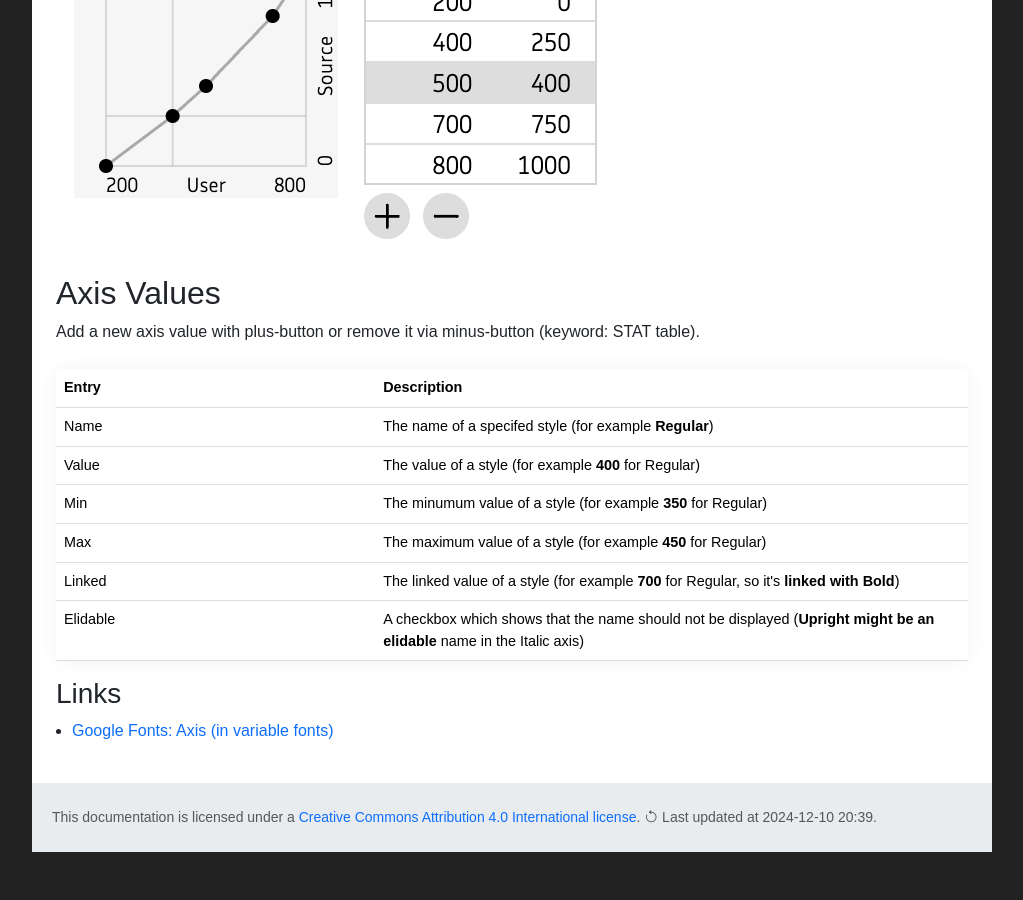
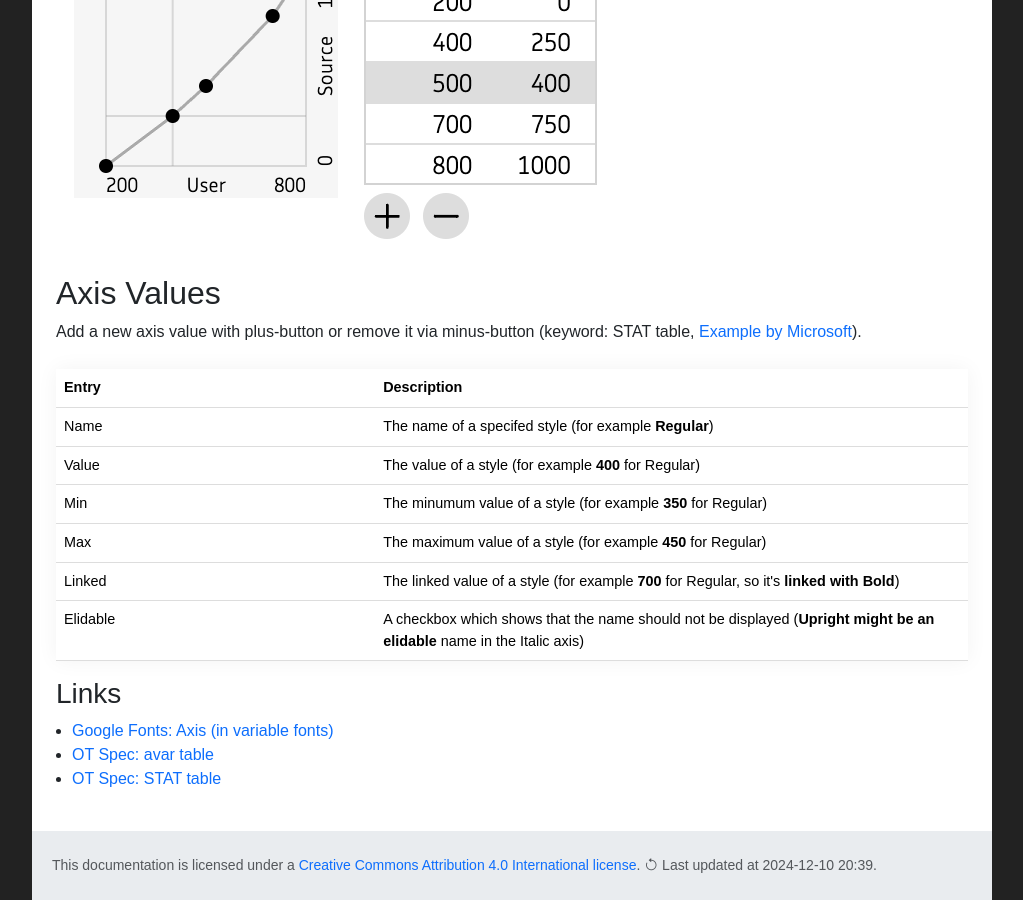
Before and after one commit to googlefonts/fontra-docs, a Jekyll site: the page built from _reference/menu/font/axes.md, in a window 1280 px wide and 900 px high, scrolled down 2678 px. Shown: the whole window, without its empty margins (128-1151 px from the left). Built offline with Jekyll 4.4.1, drawn with Linux system fonts in a browser that asks for light colours; nearby versions of some CDN libraries; some web fonts are replaced; before the commit the page ends 3530 px from its top, so only the background shows below that.

Commit message:
Add STAT table links to 'Axes' page

```diff
--- a/_reference/menu/font/axes.md
+++ b/_reference/menu/font/axes.md
@@ -142,7 +142,7 @@ Within the axes panel, this non-linear interpolation would look like this:
 Axis Values
 -------
 
-Add a new axis value with plus-button or remove it via minus-button (keyword: STAT table).
+Add a new axis value with plus-button or remove it via minus-button (keyword: STAT table, [Example by Microsoft](https://learn.microsoft.com/en-us/typography/opentype/spec/stat#example-4-a-weightwidth-variable-font)).
 
 <table class='table table-hover'>
 <tr>
@@ -180,3 +180,5 @@ Add a new axis value with plus-button or remove it via minus-button (keyword: ST
 ### Links
 
 - [Google Fonts: Axis (in variable fonts)](https://fonts.google.com/knowledge/glossary/axis_in_variable_fonts)
+- [OT Spec: avar table](https://learn.microsoft.com/en-us/typography/opentype/spec/avar)
+- [OT Spec: STAT table](https://learn.microsoft.com/en-us/typography/opentype/spec/stat)
```
